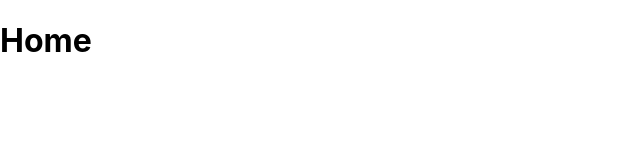
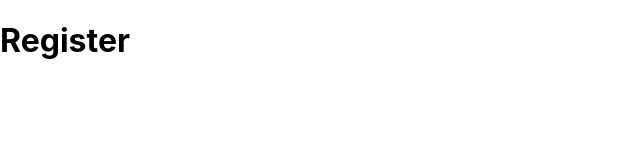
Before and after one commit to EvaldasZak/63-paskaita---React-Test, a React (Create React App) app: page / in a window 1280 px wide. Shown: the top 160 px of the page, without its empty margins (0-640 px from the left). Built offline with nearby package versions, Linux system fonts and the light colour scheme.

Commit message:
Register, login pages

```diff
--- a/src/App.jsx
+++ b/src/App.jsx
@@ -2,13 +2,19 @@ import './App.css';
 import { Routes, Route } from 'react-router-dom';
 
 import Home from './components/Pages/Home';
+import Register from './components/Pages/Register';
+import Login from './components/Pages/Login';
 
 
 const App = () => {
   return (
     <>
       <Routes>
-        <Route index element={<Home />} />
+        <Route index element={<Register />} />
+        <Route path='/login'>
+          <Route index element={<Login />} />
+        </Route>
+        {/* <Route index element={<Home />} /> */}
         <Route path='*' element={<h1>Error 404</h1>} />
       </Routes>
     </>
--- /dev/null
+++ b/src/components/Pages/Login.jsx
@@ -0,0 +1,8 @@
+const Login = () => {
+
+    return (
+        <h1>Login</h1>
+     );
+}
+
+export default Login;
--- /dev/null
+++ b/src/components/Pages/Register.jsx
@@ -0,0 +1,8 @@
+const Register = () => {
+
+    return (
+        <h1>Register</h1>
+     );
+}
+
+export default Register;
```
